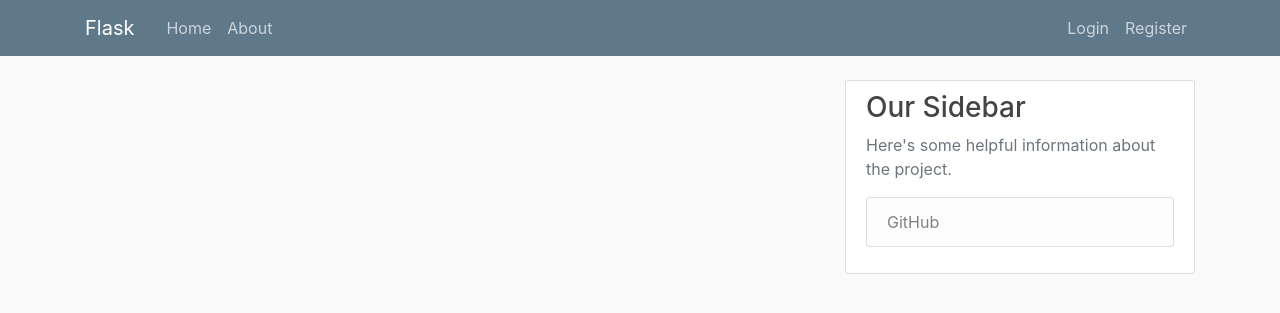
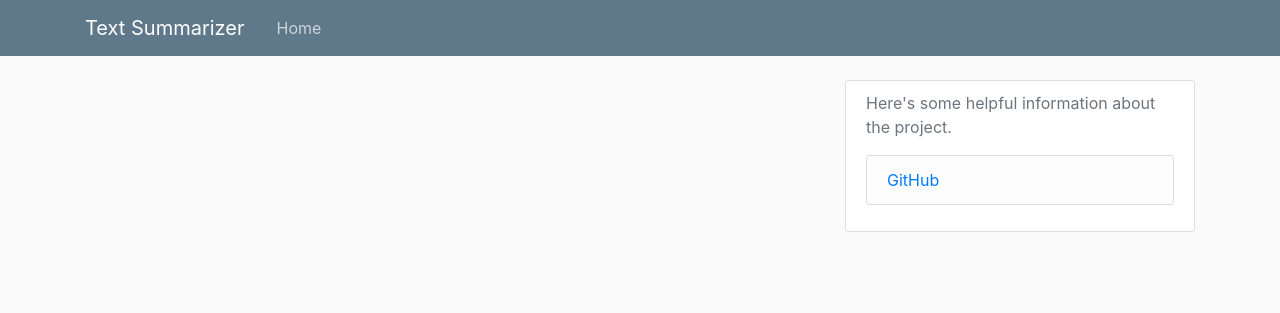
Before and after one commit to MLH-Fellowship/0, a Flask app: page / in a window 1280 px wide. Shown: the top 313 px of the page. Run offline with Flask 2, Linux system fonts and the light colour scheme; some libraries are stand-ins or nearby versions.

Commit message:
Removed unnecessary routes and markup from project

```diff
--- a/flask_project/flaskproject.py
+++ b/flask_project/flaskproject.py
@@ -10,11 +10,6 @@ def home():
     return render_template('home.html')
 
 
-@app.route('/about')
-def about():
-    return render_template('about.html', title='About')
-
-
 # This condition is only true if we run the script directly
 # This helps avoid using environment variables
 # This way you can run the app by using 'python flaskproject.py'
--- a/flask_project/templates/about.html
+++ /dev/null
@@ -1,4 +0,0 @@
-{% extends "layout.html" %}
-{% block content %}
-    <h1>About Page</h1>
-{% endblock content %}
--- a/flask_project/templates/home.html
+++ b/flask_project/templates/home.html
@@ -1,6 +1,3 @@
 {% extends "layout.html" %}
 {% block content %}
-{% for post in posts %}
-
-{% endfor %}
 {% endblock content %}
--- a/flask_project/templates/layout.html
+++ b/flask_project/templates/layout.html
@@ -20,19 +20,13 @@
     <header class="site-header">
       <nav class="navbar navbar-expand-md navbar-dark bg-steel fixed-top">
         <div class="container">
-          <a class="navbar-brand mr-4" href="/">Flask</a>
+          <a class="navbar-brand mr-4" href="/">Text Summarizer</a>
           <button class="navbar-toggler" type="button" data-toggle="collapse" data-target="#navbarToggle" aria-controls="navbarToggle" aria-expanded="false" aria-label="Toggle navigation">
             <span class="navbar-toggler-icon"></span>
           </button>
           <div class="collapse navbar-collapse" id="navbarToggle">
             <div class="navbar-nav mr-auto">
               <a class="nav-item nav-link" href="/">Home</a>
-              <a class="nav-item nav-link" href="/about">About</a>
-            </div>
-            <!-- Navbar Right Side -->
-            <div class="navbar-nav">
-              <a class="nav-item nav-link" href="/login">Login</a>
-              <a class="nav-item nav-link" href="/register">Register</a>
             </div>
           </div>
         </div>
@@ -55,10 +49,9 @@
         </div>
         <div class="col-md-4">
           <div class="content-section">
-            <h3>Our Sidebar</h3>
             <p class='text-muted'>Here's some helpful information about the project.
               <ul class="list-group">
-                <li class="list-group-item list-group-item-light">GitHub</li>
+                <li class="list-group-item list-group-item-light"><a href="https://github.com/MLH-Fellowship/0.5.1-Python-NLP">GitHub</a></li>
               </ul>
             </p>
           </div>
```
